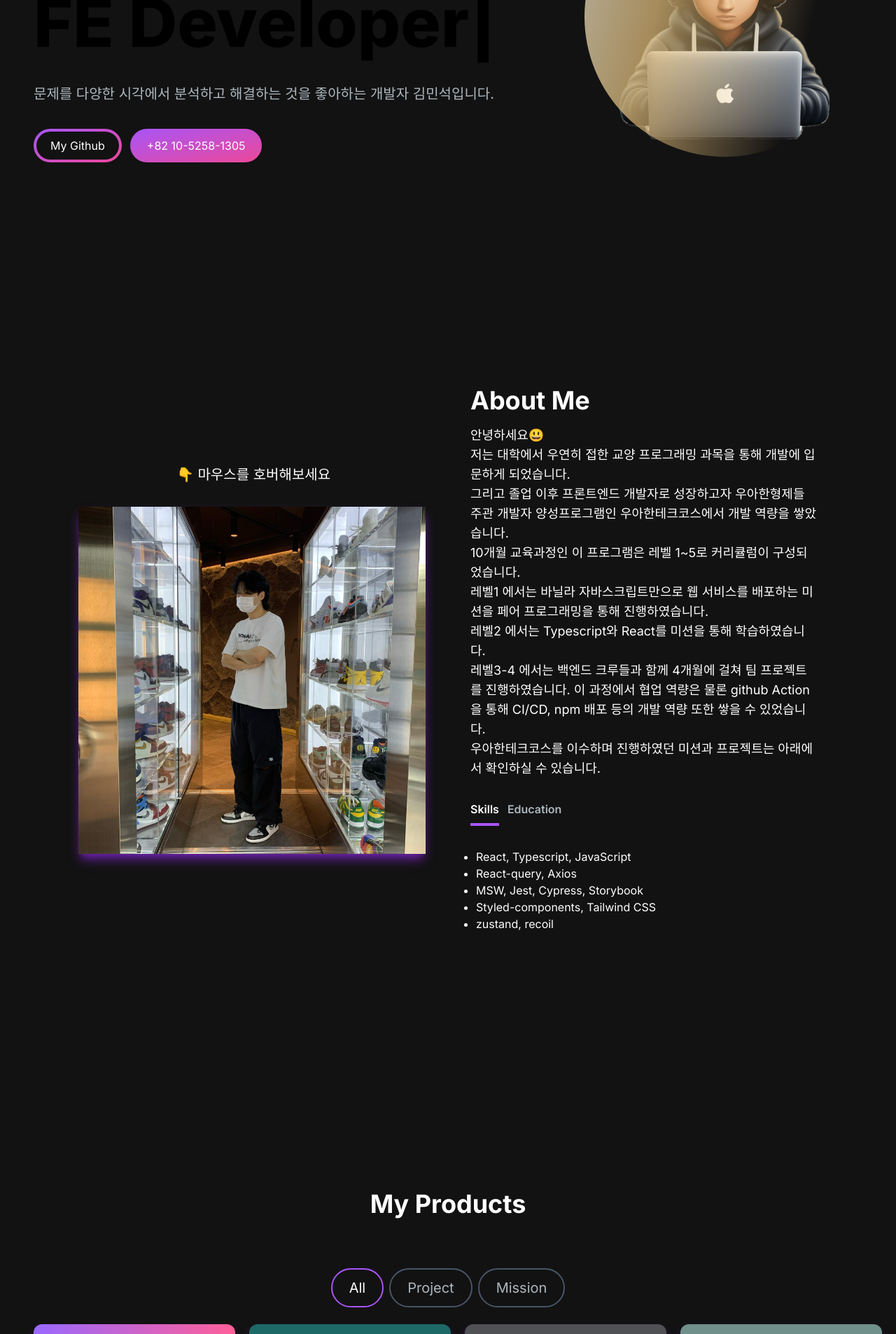
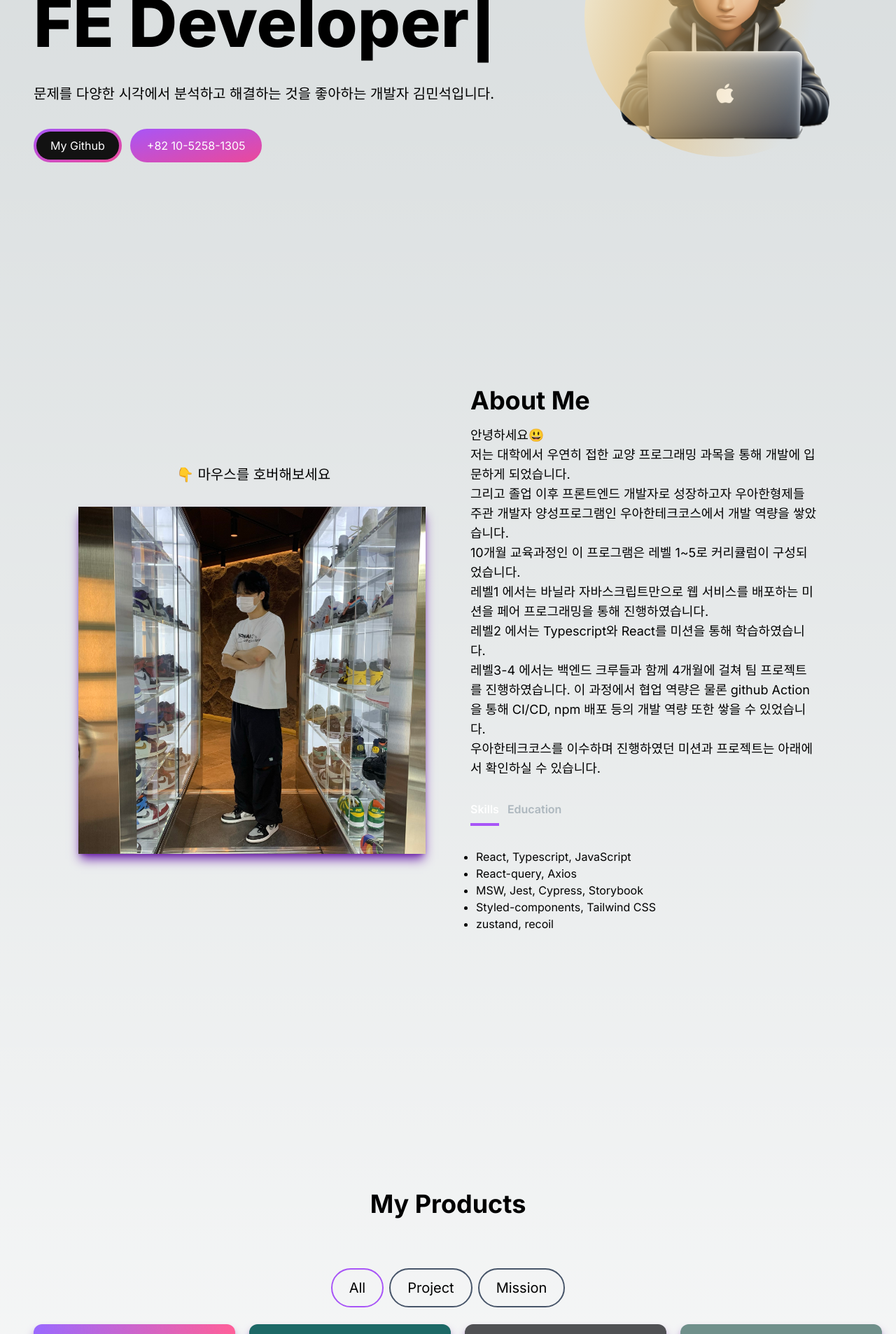
Before and after one commit to shackstack/next-portfolio, a Next.js app: page / in a window 1280 px wide. Shown: the part 360-2266 px from the top of the page at 70% size. Built offline with nearby package versions, Linux system fonts and the light colour scheme.

Commit message:
fix: 라이트 모드에서 스타일 부조화 처리

```diff
--- a/src/app/globals.css
+++ b/src/app/globals.css
@@ -14,10 +14,18 @@
     --background-start-rgb: 0, 0, 0;
     --background-end-rgb: 0, 0, 0;
   }
+
+  h1,
+  h2,
+  h3,
+  h4,
+  h5 {
+    color: white;
+  }
 }
 
 body {
-  color: rgb(var(--foreground-rgb));
+  /* color: rgb(var(--foreground-rgb)); */
   background: linear-gradient(
       to bottom,
       transparent,
--- a/src/app/page.tsx
+++ b/src/app/page.tsx
@@ -5,7 +5,7 @@ import ProjectsSection from '@/components/Project/ProjectSection';
 
 export default function Home() {
   return (
-    <main className='flex min-h-screen flex-col bg-[#121212]'>
+    <main className='flex min-h-screen flex-col dark:bg-[#121212]'>
       <Navbar />
       <div className='container mt-24 mx-auto px-12 py-4'>
         <HeroSection />
--- a/src/app/posts/page.tsx
+++ b/src/app/posts/page.tsx
@@ -9,7 +9,7 @@ export const metadata = {
 
 const Posts = () => {
   return (
-    <main className='bg-[#121212] min-h-screen p-12'>
+    <main className='min-h-screen p-12 dark:bg-[#121212]'>
       <Navbar />
       <div className='h-12'></div>
       <h1 className='text-4xl font-semibold text-center'>All Posts</h1>
--- a/src/app/resume/page.tsx
+++ b/src/app/resume/page.tsx
@@ -6,8 +6,8 @@ const Resume = () => {
     <>
       <Navbar />
       <div className='h-12' />
-      <div className='flex flex-col items-center bg-[#171717]'>
-        <article className='max-w-full prose prose-lg dark:prose-invert '>
+      <div className='flex flex-col items-center'>
+        <article className='max-w-full prose prose-lg dark:prose-invert'>
           <File />
         </article>
       </div>
--- a/src/components/AboutSection.tsx
+++ b/src/components/AboutSection.tsx
@@ -78,7 +78,7 @@ const AboutSection = () => {
   }, [ref]);
 
   return (
-    <section className='text-white py-48 min-h-screen' id='about'>
+    <section className='py-48 min-h-screen dark:text-white' id='about'>
       <div className='md:grid md:grid-cols-2 gap-8 items-center py-8 px-4 xl:gap-16 sm:py-16 xl:px-16'>
         <div className='flex flex-col'>
           <div className='text-xl text-center w-[500px] mb-8'>
@@ -95,7 +95,7 @@ const AboutSection = () => {
           </div>
         </div>
         <div className='mt-4 md:mt-0 text-left flex flex-col h-full'>
-          <h2 className='text-4xl font-bold text-white mb-4'>About Me</h2>
+          <h2 className='text-4xl font-bold dark:text-white mb-4'>About Me</h2>
           <p className='text-base lg:text-lg'>
             안녕하세요😃
             <br />
--- a/src/components/HeroSection.tsx
+++ b/src/components/HeroSection.tsx
@@ -59,7 +59,7 @@ const HeroSection = () => {
               repeat={Infinity}
             />
           </h1>
-          <p className='text-[#ADB7BE] text-base sm:text-lg mb-6 lg:text-xl'>
+          <p className='dark:text-[#ADB7BE] text-base sm:text-lg mb-6 lg:text-xl'>
             문제를 다양한 시각에서 분석하고 해결하는 것을 좋아하는 개발자
             김민석입니다.
           </p>
--- a/src/components/Post/PostPreview.tsx
+++ b/src/components/Post/PostPreview.tsx
@@ -25,7 +25,7 @@ export const PostPreview = ({ post }: Props) => {
             </span>
           ))}
         </p>
-        <p className='text-sm text-gray-300'>{excerpt}</p>
+        <p className='text-sm dark:text-gray-300'>{excerpt}</p>
         <div className='flex h-0 grow items-center'>
           <div className='w-full h-56 rounded-xl overflow-hidden border-gray-500 border'>
             <Image
--- a/src/components/Project/ProjectCard.tsx
+++ b/src/components/Project/ProjectCard.tsx
@@ -38,7 +38,7 @@ const ProjectCard = ({
           )}
         </div>
       </div>
-      <div className='text-white rounded-b-xl mt-3 bg-[#181818]py-6 px-4'>
+      <div className='dark:text-white rounded-b-xl mt-3 bg-[#181818]py-6 px-4'>
         <h5 className='text-xl font-semibold mb-2'>{title}</h5>
         <p className='text-[#ADB7BE]'>{description}</p>
       </div>
--- a/src/components/Project/ProjectSection.tsx
+++ b/src/components/Project/ProjectSection.tsx
@@ -100,10 +100,10 @@ const ProjectsSection = () => {
 
   return (
     <section id='products' className='pt-24 min-h-screen'>
-      <h2 className='text-center text-4xl font-bold text-white mt-4 mb-8 md:mb-12'>
+      <h2 className='text-center text-4xl font-bold dark:text-white mt-4 mb-8 md:mb-12'>
         My Products
       </h2>
-      <div className='text-white flex flex-row justify-center items-center gap-2 py-6'>
+      <div className='dark:text-white flex flex-row justify-center items-center gap-2 py-6'>
         <ProjectTag
           onClick={handleTagChange}
           name='All'
--- a/src/components/Project/ProjectTag.tsx
+++ b/src/components/Project/ProjectTag.tsx
@@ -8,8 +8,8 @@ interface ProjectTagProps {
 
 const ProjectTag = ({ name, onClick, isSelected }: ProjectTagProps) => {
   const buttonStyles = isSelected
-    ? 'text-white border-primary-500'
-    : 'text-[#ADB7BE] border-slate-600 hover:border-white';
+    ? 'border-primary-500'
+    : 'dark:text-[#ADB7BE] border-slate-600 hover:border-white';
   return (
     <button
       className={`${buttonStyles} rounded-full border-2 px-6 py-3 text-xl cursor-pointer`}
```
